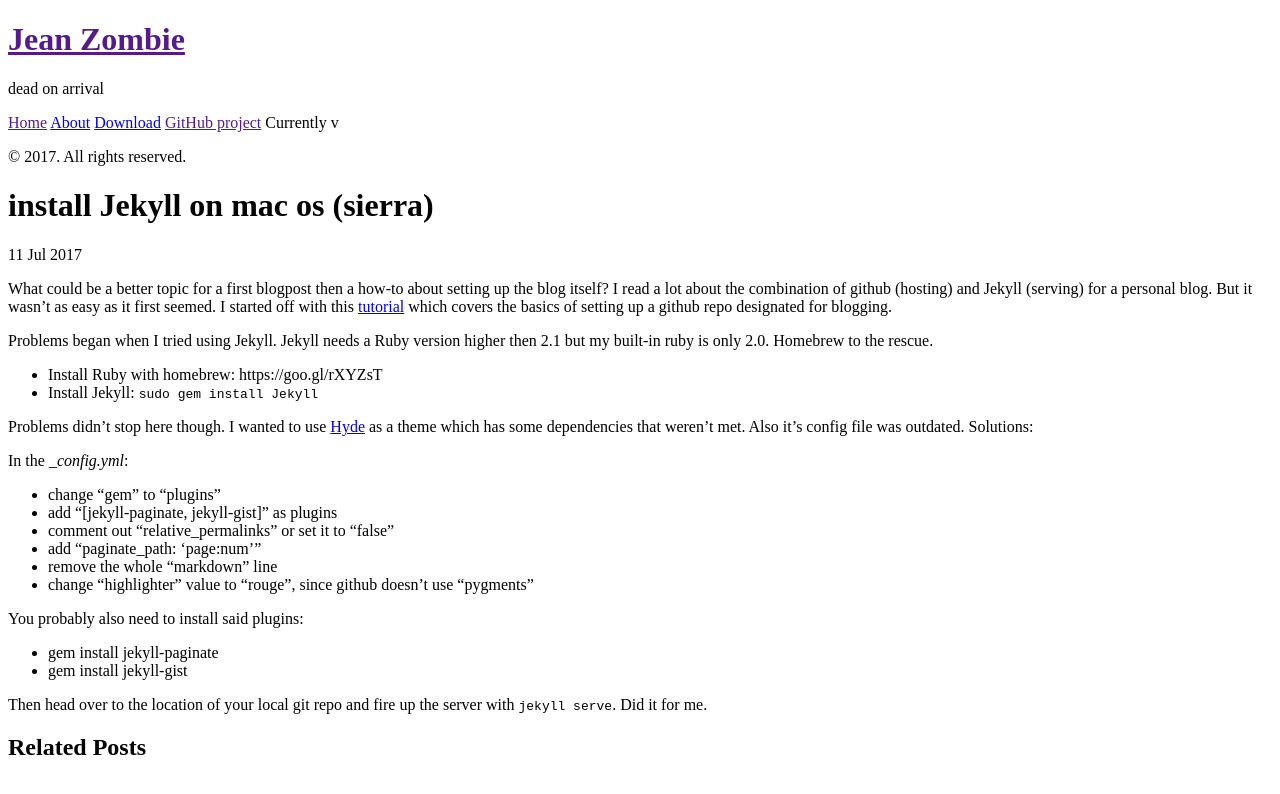
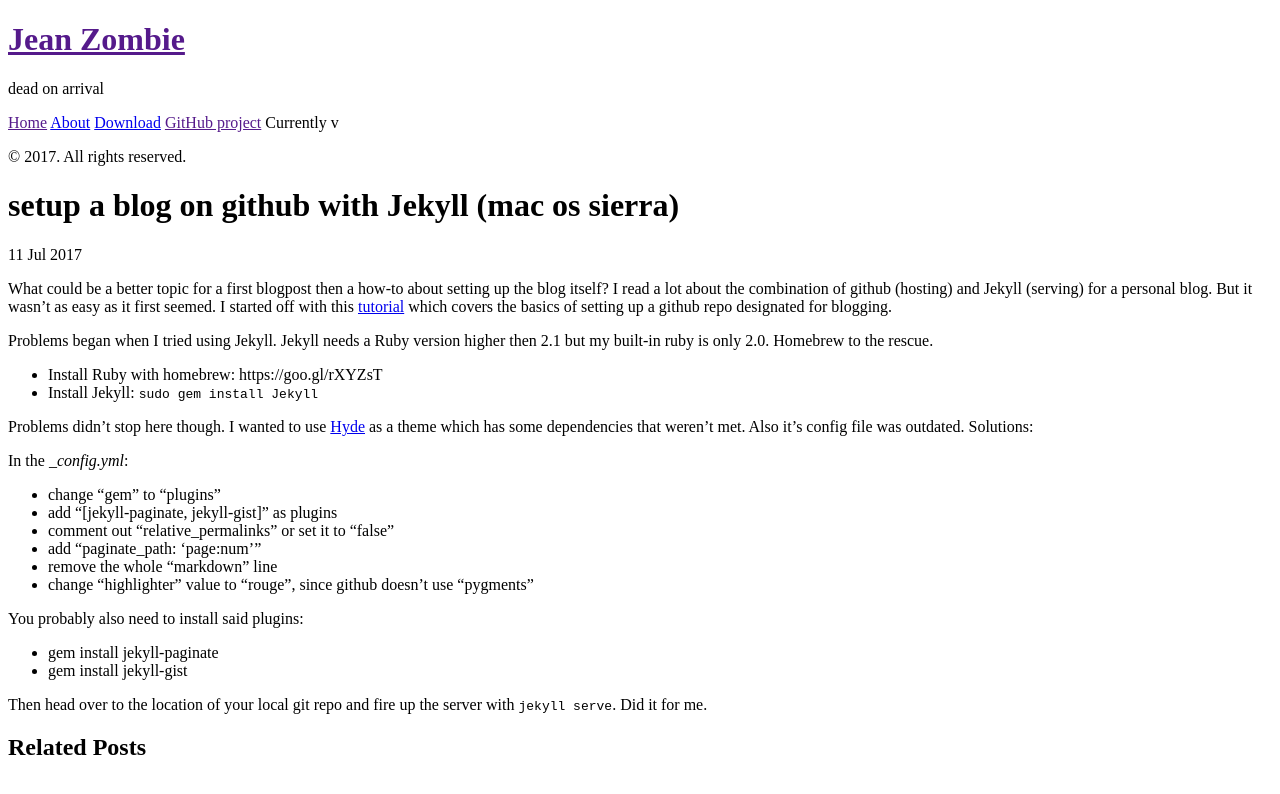
Before and after one commit to Jean-Zombie/Jean-Zombie.github.io, a Jekyll site: the page built from _posts/2017-07-11-install-jekyll-on-mac-os.markdown, in a window 1280 px wide. Shown: the top 794 px of the page. Built offline with Jekyll 4.4.1, drawn with Linux system fonts in a browser that asks for light colours.

Commit message:
change headline

```diff
--- a/_posts/2017-07-11-install-jekyll-on-mac-os.markdown
+++ b/_posts/2017-07-11-install-jekyll-on-mac-os.markdown
@@ -1,6 +1,6 @@
 ---
 layout: post
-title: "install Jekyll on mac os (sierra)"
+title: "setup a blog on github with Jekyll (mac os sierra)"
 date: "2017-07-11 11:43:34 +0200"
 ---
 
```
